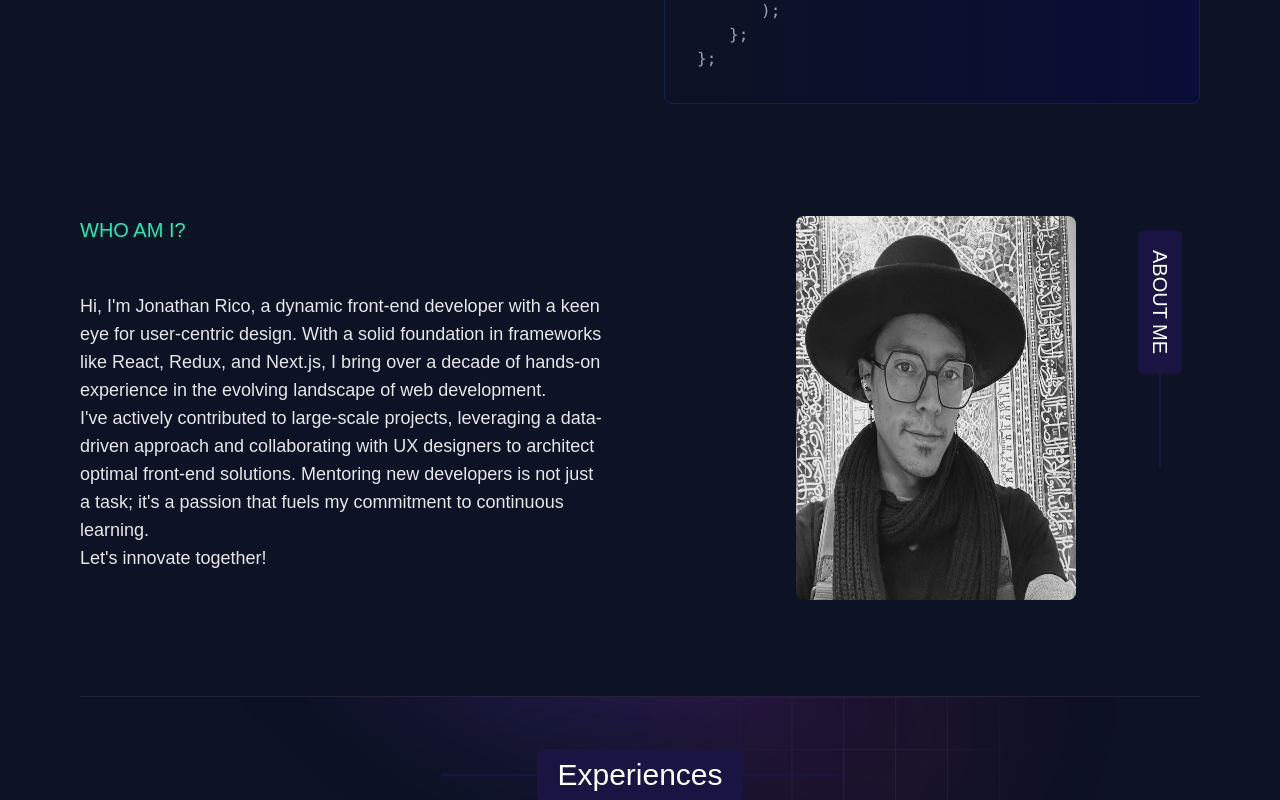
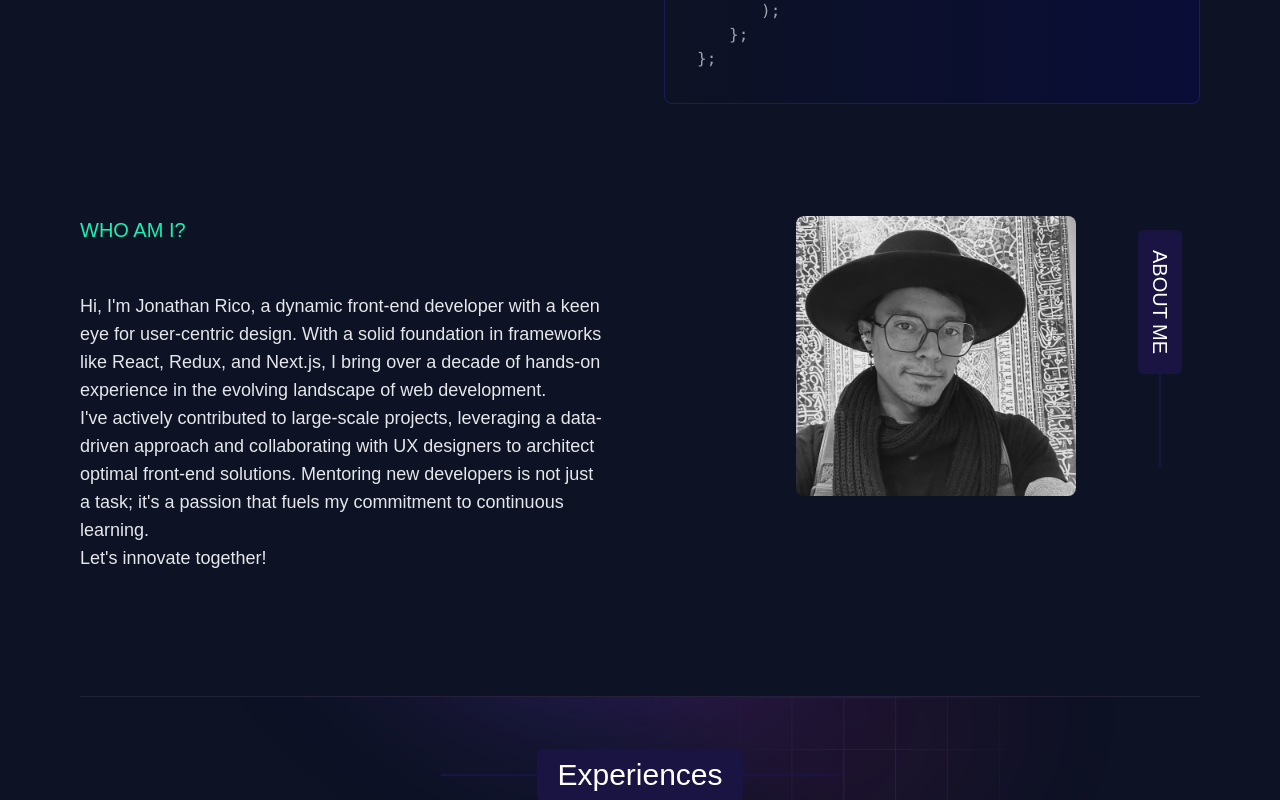
Before and after one commit to nathanredblur/nathanredblur.dev, a React (Vite) app: page / in a window 1280 px wide. Shown: the part 621-1421 px from the top of the page. Built offline with nearby package versions, Linux system fonts and the light colour scheme.

Commit message:
fix image distortion

```diff
--- a/src/components/homepage/about/index.tsx
+++ b/src/components/homepage/about/index.tsx
@@ -22,7 +22,7 @@ const AboutSection = () => (
           ))}
         </p>
       </div>
-      <div className="flex justify-center order-1 lg:order-2">
+      <div className="flex justify-center order-1 lg:order-2 items-start">
         <img
           src={personalData.profile}
           width={280}
```
